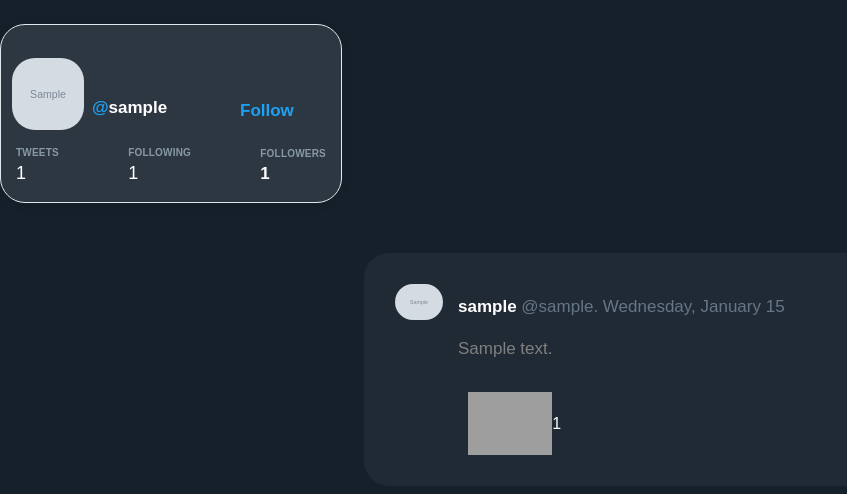
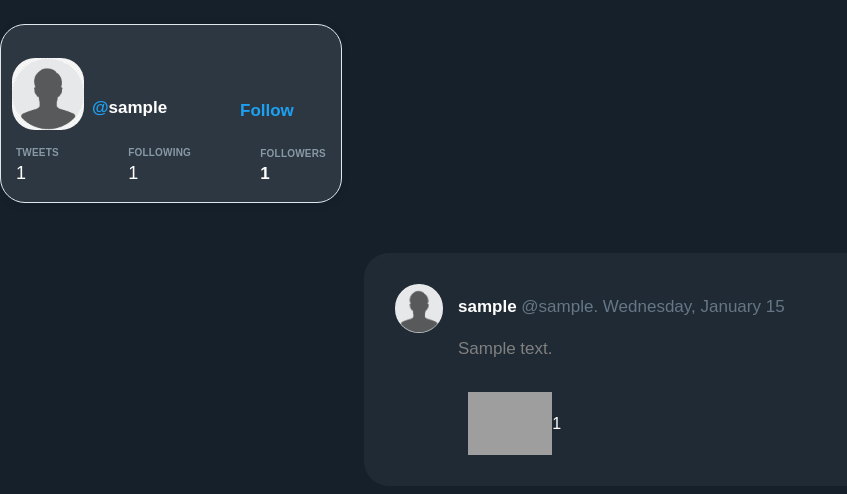
Before and after one commit to IMperiumX/Talkr, a Django app: a page that uses network/templates/user/detail.html in a window 1280 px wide. Shown: the part 68-562 px from the top of the page, without its empty margins (0-847 px from the left). Run offline with Django 3.2, Linux system fonts and the light colour scheme; tables that the repository leaves empty hold one stand-in row (values such as "Sample post"); grey boxes marked "Sample" are stand-in pictures; some libraries are stand-ins or nearby versions; grey boxes are pictures that could not be loaded.

Commit message:
Update User profile photo

```diff
--- a/network/templates/user/detail.html
+++ b/network/templates/user/detail.html
@@ -6,7 +6,8 @@
     <a class="profile-bg main-wrapper d-block"></a>
     <div>
         <a href="#" id="profile-link">
-            <img src="{% thumbnail user.profile.photo 180x180 %}" id="profile-img">
+
+            <img src="/media/default.png" id="profile-img">
         </a>
         <div id="profile-marg">
             <span>
@@ -65,7 +66,7 @@
 {% for post in posts %}
 <div class="tweet-wrap">
     <div class="tweet-header">
-        <img src="{% thumbnail post.author.profile.photo 180x180 %}" alt="{{post.author}}" class="avator">
+        <img src="/media/default.png" alt="{{post.author}}" class="avator">
         <div class="tweet-header-info">
             {{post.author}} <a href="{% url 'user_detail' post.author %}"><span>@{{post.author}}</span></a><span>.
                 {{post.date_added|date:'l, F j'}}
```
Also changed, not shown: network/migrations/0002_alter_profile_photo.py (added), network/migrations/0003_alter_profile_photo.py (added).
